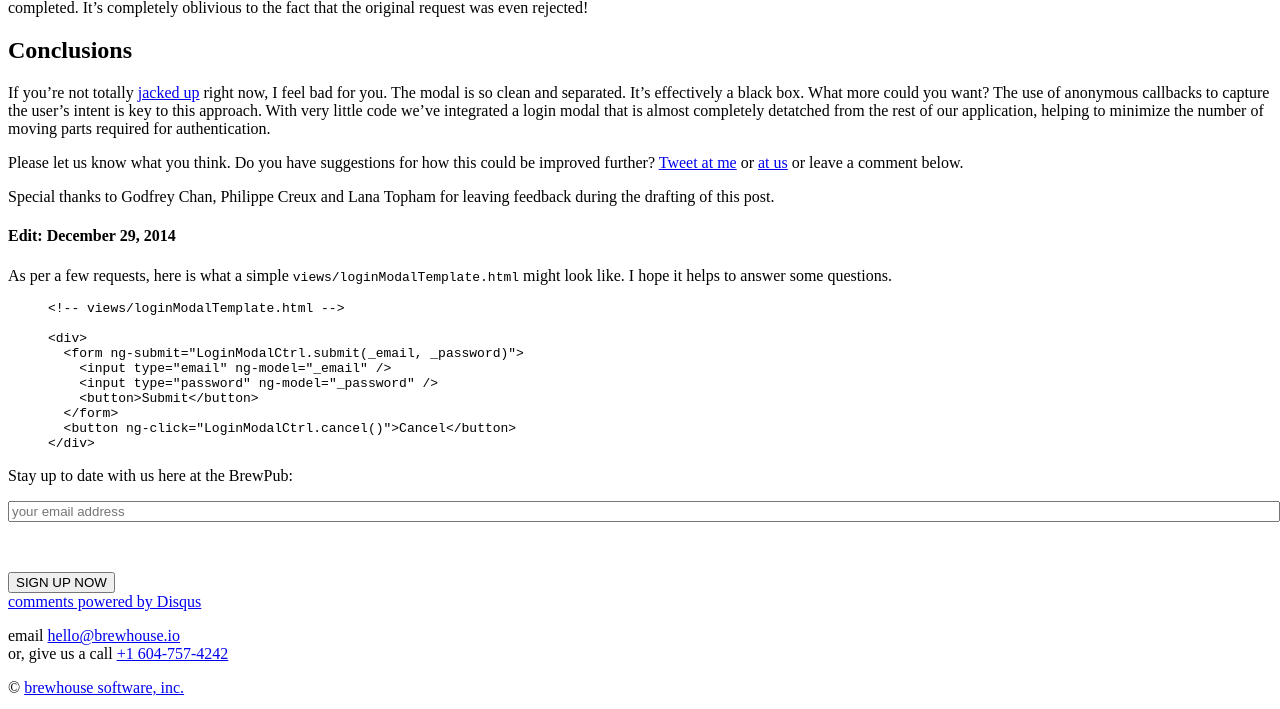
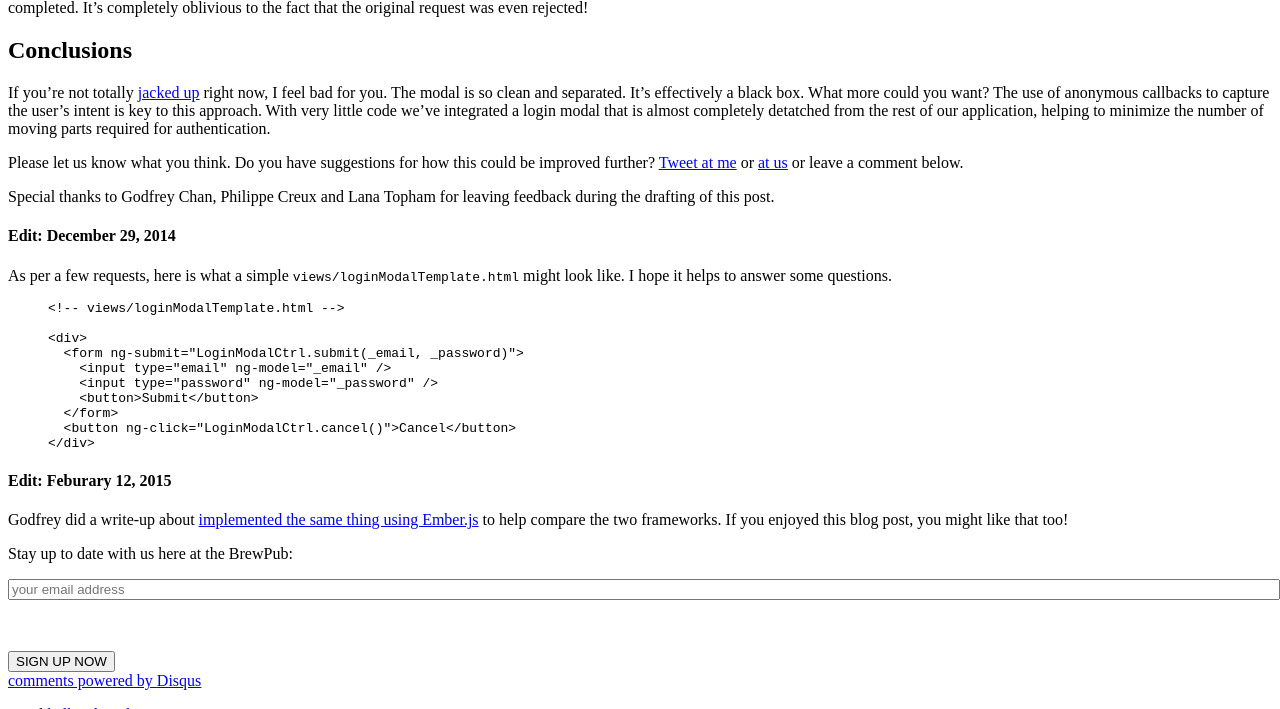
Before and after one commit to BrewhouseTeam/brewhouseteam.github.io, a Jekyll site: the page built from _posts/2014-12-09-authentication-made-simple-in-single-page-angularjs-applications.md, in a window 1280 px wide and 900 px high, scrolled down 3792 px, cut to the strip 0-709 px from the top of the window. Built offline with Jekyll 4.4.1, drawn with Linux system fonts in a browser that asks for light colours; comment, search, counter and statistics services are not loaded.

Commit message:
Cross link

```diff
--- a/_posts/2014-12-09-authentication-made-simple-in-single-page-angularjs-applications.md
+++ b/_posts/2014-12-09-authentication-made-simple-in-single-page-angularjs-applications.md
@@ -246,3 +246,9 @@ As per a few requests, here is what a simple `views/loginModalTemplate.html` mig
   <button ng-click="LoginModalCtrl.cancel()">Cancel</button>
 </div>
 {% endhighlight %}
+
+#### Edit: Feburary 12, 2015
+
+Godfrey did a write-up about [implemented the same thing using Ember.js](http://brewhouse.io/blog/2015/02/12/ember-vs-angular-authentication)
+to help compare the two frameworks. If you enjoyed this blog post, you might
+like that too!
```
